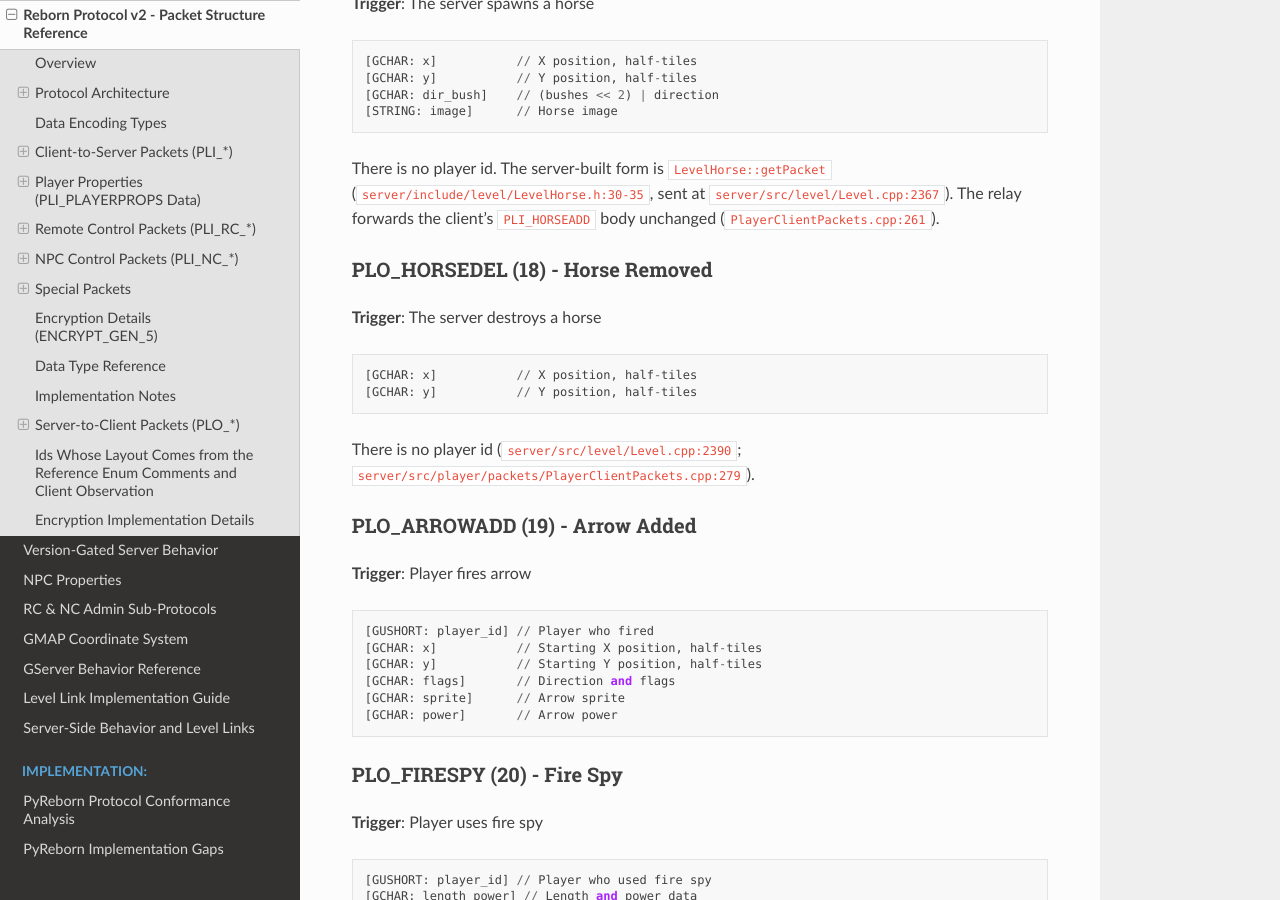
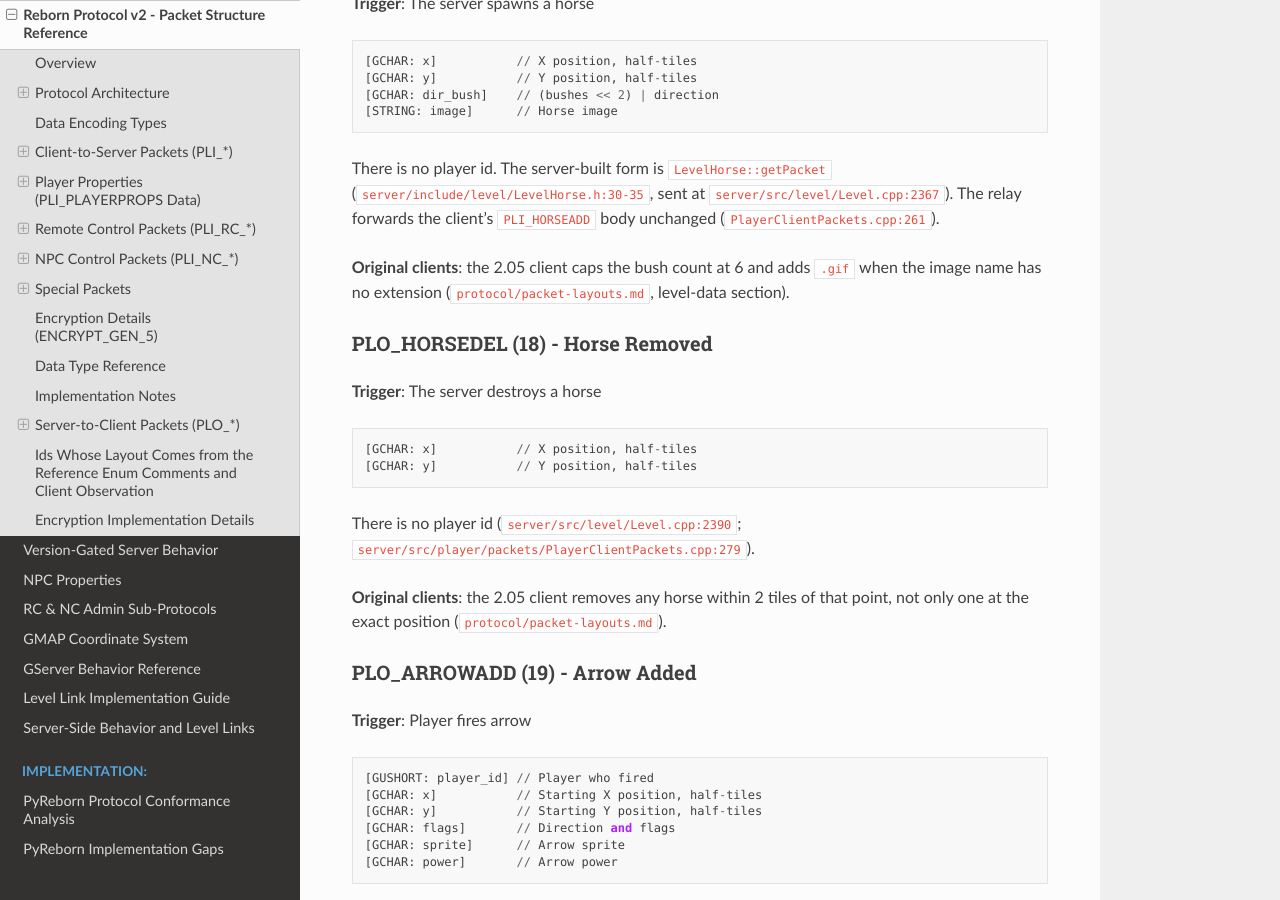
Before and after one commit to hosler/reborn-protocol-docs, a Sphinx documentation site: the page built from docs/protocol/packet-structures.md, in a window 1280 px wide and 900 px high, scrolled down 36528 px. Built offline with Sphinx 7.4.7 and the Read the Docs theme 3.1.0, drawn with Linux system fonts in a browser that asks for light colours.

Commit message:
Horses: the client-side rules for PLO_HORSEADD and PLO_HORSEDEL
Co-Authored-By: Claude Opus 5.5 <noreply@anthropic.com>
Claude-Session: https://claude.ai/code/session_01UG2Sqj3AfdfVRC86AzKWQa

````diff
--- a/docs/protocol/packet-structures.md
+++ b/docs/protocol/packet-structures.md
@@ -1471,6 +1471,9 @@ There is no player id. The server-built form is `LevelHorse::getPacket`
 The relay forwards the client's `PLI_HORSEADD` body unchanged
 (`PlayerClientPackets.cpp:261`).
 
+**Original clients**: the 2.05 client caps the bush count at 6 and adds `.gif` when the image
+name has no extension ([`protocol/packet-layouts.md`](https://github.com/squirelworks/Graal_analysis/blob/main/protocol/packet-layouts.md), level-data section).
+
 ### PLO_HORSEDEL (18) - Horse Removed
 **Trigger**: The server destroys a horse
 ```
@@ -1479,6 +1482,9 @@ The relay forwards the client's `PLI_HORSEADD` body unchanged
 ```
 There is no player id (`server/src/level/Level.cpp:2390`;
 `server/src/player/packets/PlayerClientPackets.cpp:279`).
+
+**Original clients**: the 2.05 client removes any horse within 2 tiles of that point, not only
+one at the exact position ([`protocol/packet-layouts.md`](https://github.com/squirelworks/Graal_analysis/blob/main/protocol/packet-layouts.md)).
 
 ### PLO_ARROWADD (19) - Arrow Added
 **Trigger**: Player fires arrow
````
